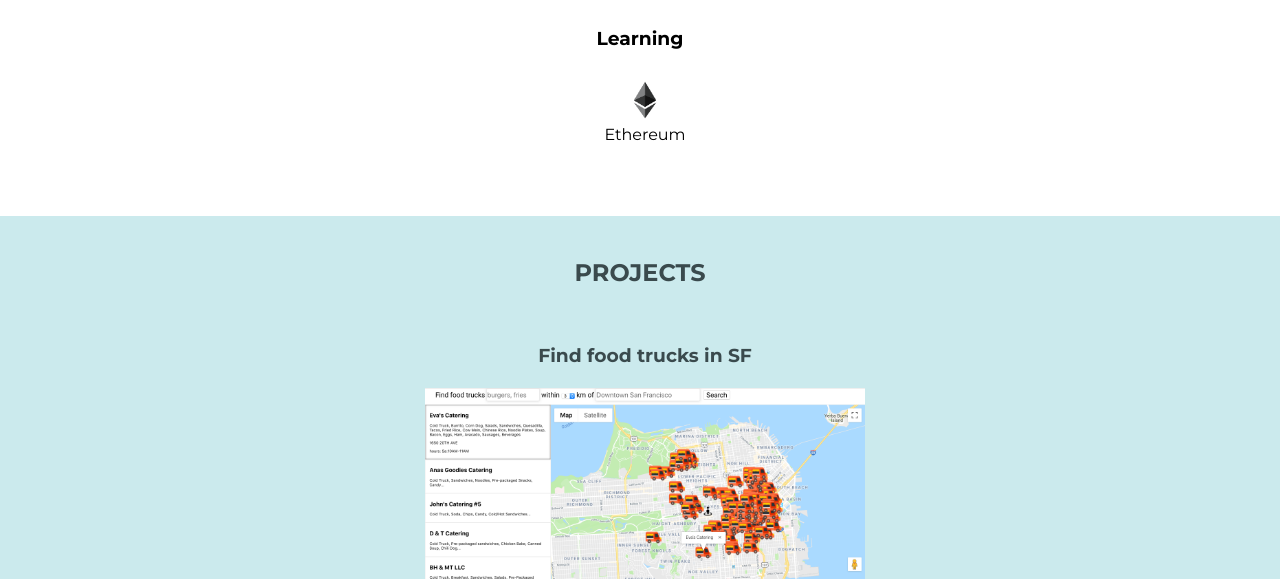
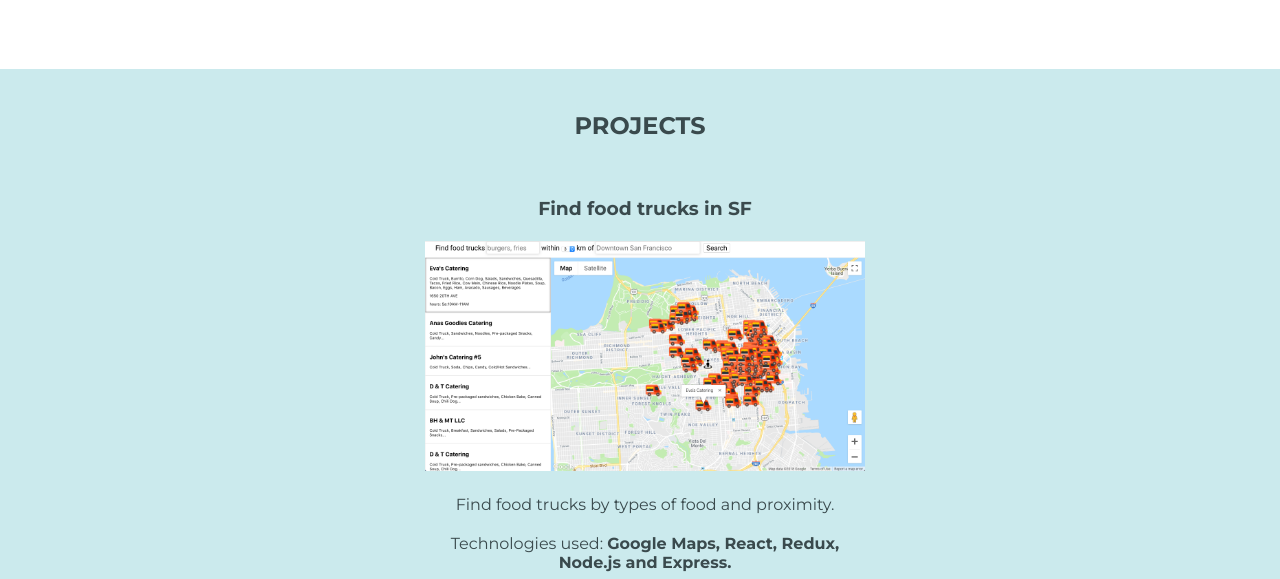
Before and after one commit to anpoon430/anpoon430.github.io, a plain HTML site: page index.html in a window 1280 px wide. Shown: the part 1824-2403 px from the top of the page. Drawn offline with nearby package versions, Linux system fonts and the light colour scheme.

Commit message:
updated skills section

```diff
--- a/index.html
+++ b/index.html
@@ -112,15 +112,6 @@
             <figure class="section--skills-icon">
               <img src="./images/googlemaps.png" alt="google maps" />
               <figcaption>Google Maps API</figcaption>
-            </figure>
-          </div>
-        </div>
-        <h3>Learning</h3>
-        <div class="section--container">
-          <div class="section--skills-grid">
-            <figure class="section--skills-icon">
-              <img src="./images/ethereum.png" alt="Ethereum" />
-              <figcaption>Ethereum</figcaption>
             </figure>
           </div>
         </div>
```
